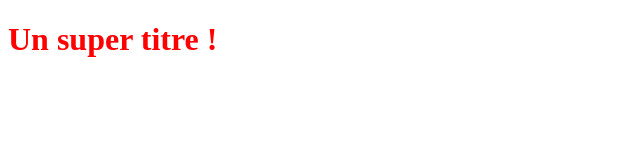
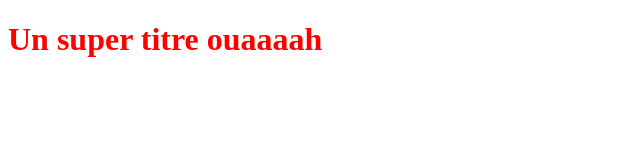
Before and after one commit to Seladji/OpenclassroomsProject, a plain HTML site: page index.html in a window 1280 px wide. Shown: the whole page, without its empty margins (0-640 px from the left). Drawn offline with Linux system fonts and the light colour scheme.

Commit message:
changement de titre

```diff
--- a/index.html
+++ b/index.html
@@ -5,6 +5,6 @@
     <link rel="stylesheet" type="text/css" href="styles.css">
 </head>
 <body>
-    <h1>Un super titre !</h1>
+    <h1>Un super titre ouaaaah</h1>
 </body>
 </html>
```
